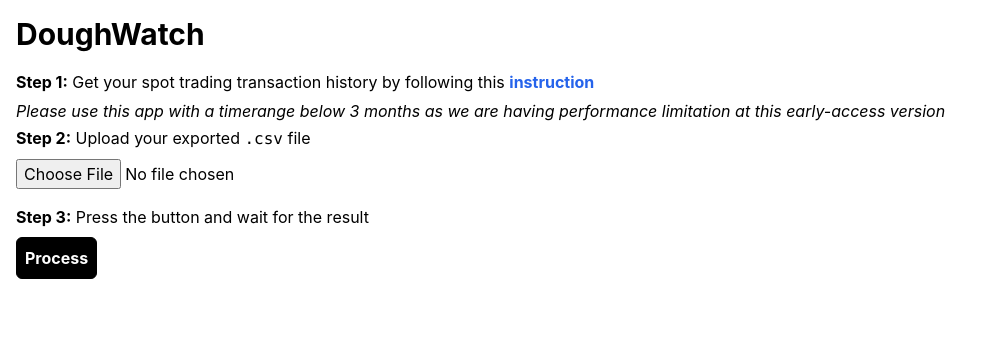
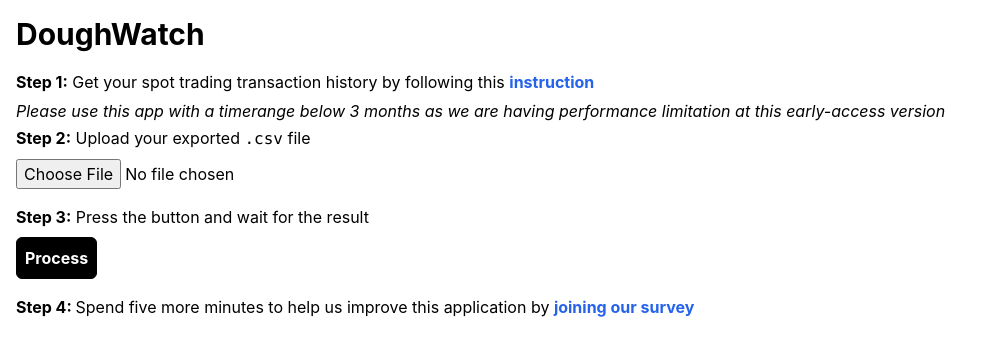
Before and after one commit to coolcorexix/defi-crunching, a Next.js app: page /binance in a window 1280 px wide. Shown: the top 356 px of the page, without its empty margins (0-992 px from the left). Built offline with nearby package versions, Linux system fonts and the light colour scheme.

Commit message:
feat: update link form

```diff
--- a/src/pages/binance/index.tsx
+++ b/src/pages/binance/index.tsx
@@ -233,7 +233,7 @@
           </div>
           <div>
             <div
-              className="rounded-md cursor-pointer bg-black border border-black mt-2 p-2 w-fit"
+              className="rounded-md cursor-pointer mb-4 bg-black border border-black mt-2 p-2 w-fit"
               onClick={() => {
                 processSpot();
               }}
@@ -243,6 +243,17 @@
               </span>
             </div>
           </div>
+        </div>
+        <div>
+          <b>Step 4: </b> Spend five more minutes to help us improve this
+          application by{" "}
+          <a
+            target="_blank"
+            rel="noreferrer"
+            href="https://forms.gle/1AaMGfimJ52WmfyN7"
+          >
+            <b className="text-blue-600">joining our survey</b>
+          </a>
         </div>
       </div>
 
```
